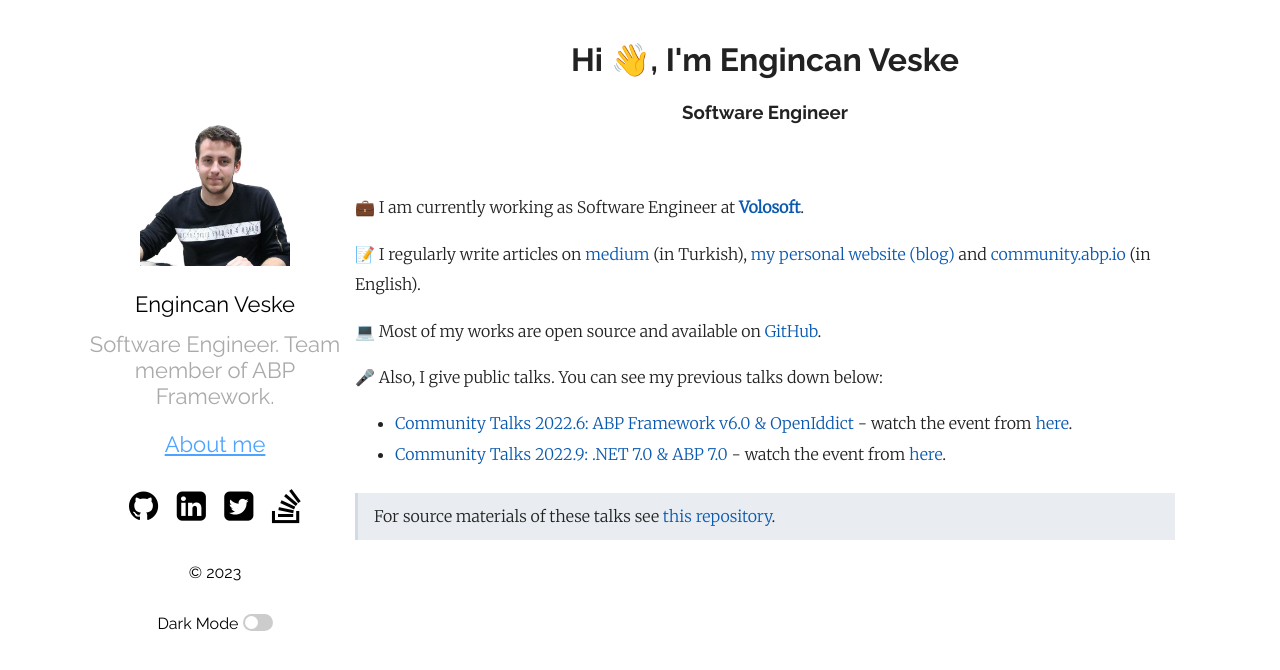
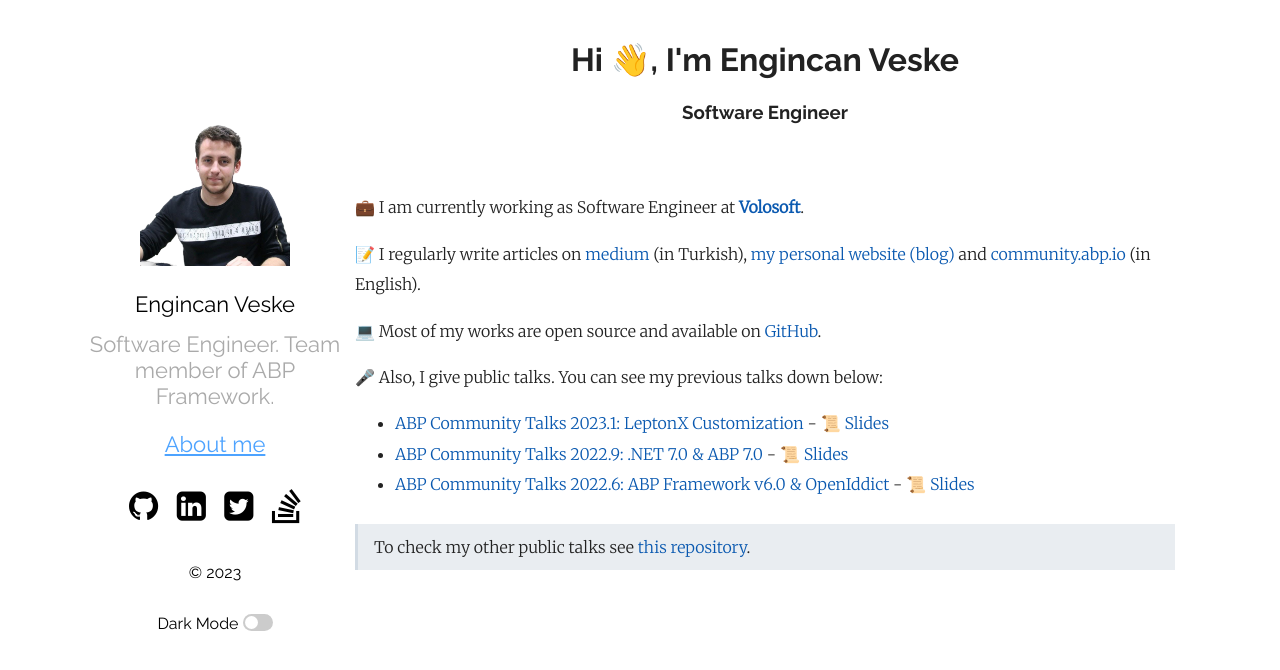
Before and after one commit to EngincanV/EngincanV.github.io, a Jekyll site: the page built from about.md, in a window 1280 px wide. Shown: the top 670 px of the page. Built offline with Jekyll 4.4.1, drawn with Linux system fonts in a browser that asks for light colours; our own code applies the rules of GitHub Pages for plain Markdown files.

Commit message:
Update about.md

```diff
--- a/about.md
+++ b/about.md
@@ -10,7 +10,8 @@
 
 🎤 Also, I give public talks. You can see my previous talks down below:
 
-* [Community Talks 2022.6: ABP Framework v6.0 & OpenIddict](https://kommunity.com/volosoft/events/abp-community-talks-20226-abp-framework-v60-openiddict-15007e21) - watch the event from [here](https://www.youtube.com/watch?v=th3IugJGQDA).
-* [Community Talks 2022.9: .NET 7.0 & ABP 7.0](https://kommunity.com/volosoft/events/abp-community-20229-net-70-abp-70-f9e8fb72) - watch the event from [here](https://www.youtube.com/watch?v=ElhFMhLNyqY).
+* [ABP Community Talks 2023.1: LeptonX Customization](https://kommunity.com/volosoft/events/abp-community-talks-20231-leptonx-customization-03f9fd8c) - [📜 Slides]([ABP/Community-Talks-2023.1](https://github.com/EngincanV/presentations/tree/main/ABP/Community-Talks-2023.1))
+* [ABP Community Talks 2022.9: .NET 7.0 & ABP 7.0](https://www.youtube.com/watch?v=ElhFMhLNyqY) - [📜 Slides](https://github.com/EngincanV/presentations/tree/main/ABP/Community-Talks-2022.9)
+* [ABP Community Talks 2022.6: ABP Framework v6.0 & OpenIddict](https://www.youtube.com/watch?v=th3IugJGQDA) - [📜 Slides](https://github.com/EngincanV/presentations/tree/main/ABP/Community-Talks-2022.6)
 
-> For source materials of these talks see [this repository](https://github.com/EngincanV/presentations).
+> To check my other public talks see [this repository](https://github.com/EngincanV/presentations).
```
